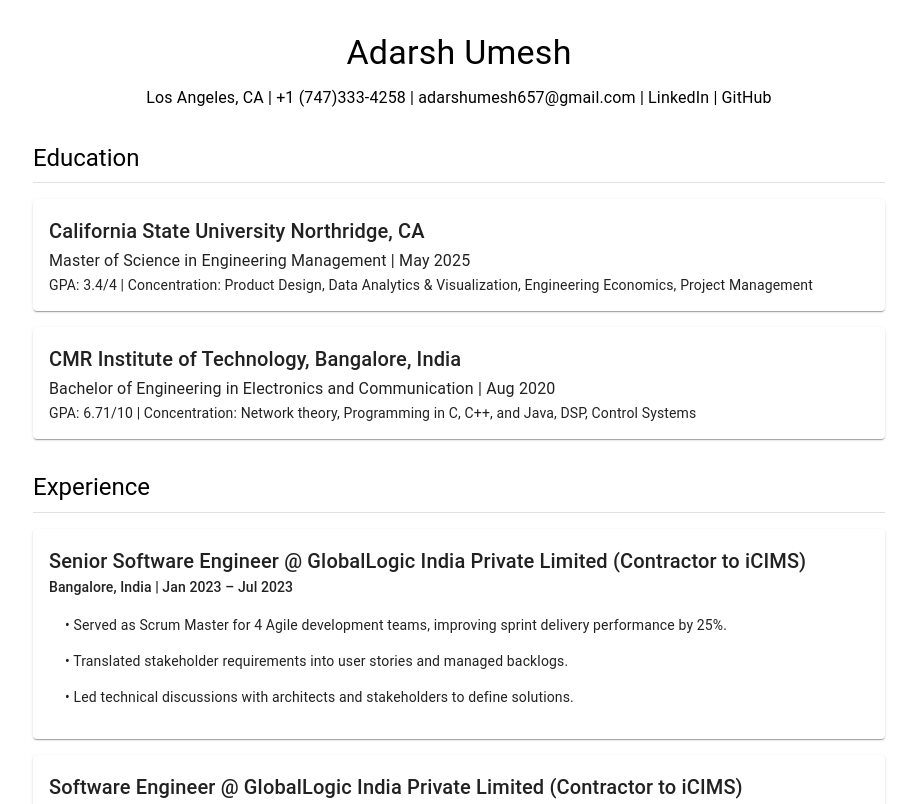
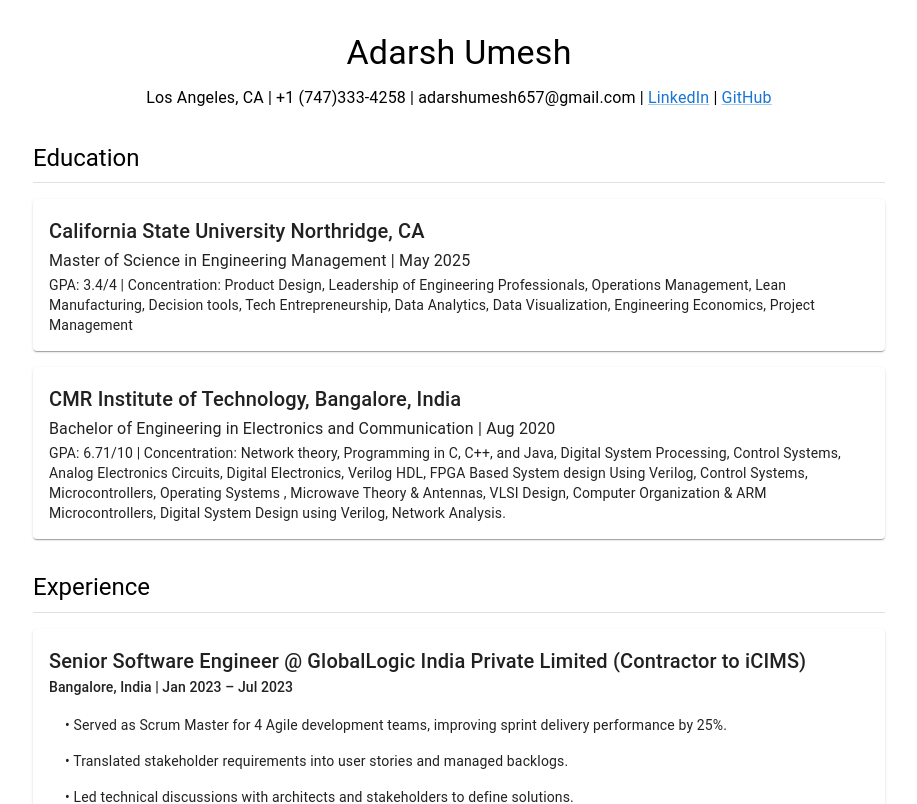
Before and after one commit to adarshumesh5/Resume, a React (Create React App) app in the folder resume/: page / in a window 1280 px wide. Shown: the top 804 px of the page, without its empty margins (181-1098 px from the left). Built offline with nearby package versions, Linux system fonts and the light colour scheme.

Commit message:
Updated resume

```diff
--- a/resume/src/App.js
+++ b/resume/src/App.js
@@ -6,6 +6,7 @@ import Education from './Education';
 import WorkExperience from './WorkExperience';
 import Skills from './Skills';
 import Projects from './Projects';
+import { Link } from "@mui/material";
 
 function App() {
   return (
@@ -14,7 +15,13 @@ function App() {
         Adarsh Umesh
       </Typography>
       <Typography variant="body1" align="center" gutterBottom>
-        Los Angeles, CA | +1 (747)333-4258 | adarshumesh657@gmail.com | LinkedIn | GitHub
+        Los Angeles, CA | +1 (747)333-4258 | adarshumesh657@gmail.com | {" "}
+  <Link href="https://www.linkedin.com/in/adarsh-umesh/" target="_blank" rel="noopener">
+    LinkedIn
+  </Link>{" "} | {" "}
+  <Link href="https://github.com/adarshumesh5" target="_blank" rel="noopener">
+    GitHub
+  </Link>{" "}
       </Typography>
 
       <Education/>
--- a/resume/src/Education.js
+++ b/resume/src/Education.js
@@ -10,7 +10,7 @@ const Education = () => (
       <Typography variant="h6">California State University Northridge, CA</Typography>
       <Typography variant="subtitle1">Master of Science in Engineering Management | May 2025</Typography>
       <Typography variant="body2">
-        GPA: 3.4/4 | Concentration: Product Design, Data Analytics & Visualization, Engineering Economics, Project Management
+        GPA: 3.4/4 | Concentration: Product Design, Leadership of Engineering Professionals, Operations Management, Lean Manufacturing, Decision tools, Tech Entrepreneurship, Data Analytics, Data Visualization, Engineering Economics, Project Management
       </Typography>
     </Paper>
 
@@ -18,7 +18,8 @@ const Education = () => (
       <Typography variant="h6">CMR Institute of Technology, Bangalore, India</Typography>
       <Typography variant="subtitle1">Bachelor of Engineering in Electronics and Communication | Aug 2020</Typography>
       <Typography variant="body2">
-        GPA: 6.71/10 | Concentration: Network theory, Programming in C, C++, and Java, DSP, Control Systems
+        GPA: 6.71/10 | Concentration: Network theory, Programming in C, C++, and Java, Digital System Processing, Control Systems, Analog Electronics Circuits, Digital Electronics, Verilog HDL, FPGA Based System design Using Verilog, Control Systems, Microcontrollers, Operating Systems , Microwave Theory & Antennas, VLSI Design, Computer Organization & ARM
+Microcontrollers, Digital System Design using Verilog, Network Analysis.
       </Typography>
     </Paper>
   </Box>
--- a/resume/src/WorkExperience.js
+++ b/resume/src/WorkExperience.js
@@ -51,7 +51,7 @@ const WorkExperience = () => (
         "Built scalable web applications using React.js, Node.js, and Java Spring Boot.",
         "Achieved 95% test coverage across stack using Jest, Mocha, and JUnit.",
         "Reduced technical debt by 25% and improved responsiveness by 30% using Redux.",
-        "Collaborated on API documentation, localization for 24 languages, and performance testing with JMeter."
+        "Collaborated with senior developers in debugging and resolving production issues, reducing bug resolution time by 15%."
       ]}
     />
   </Box>
```
